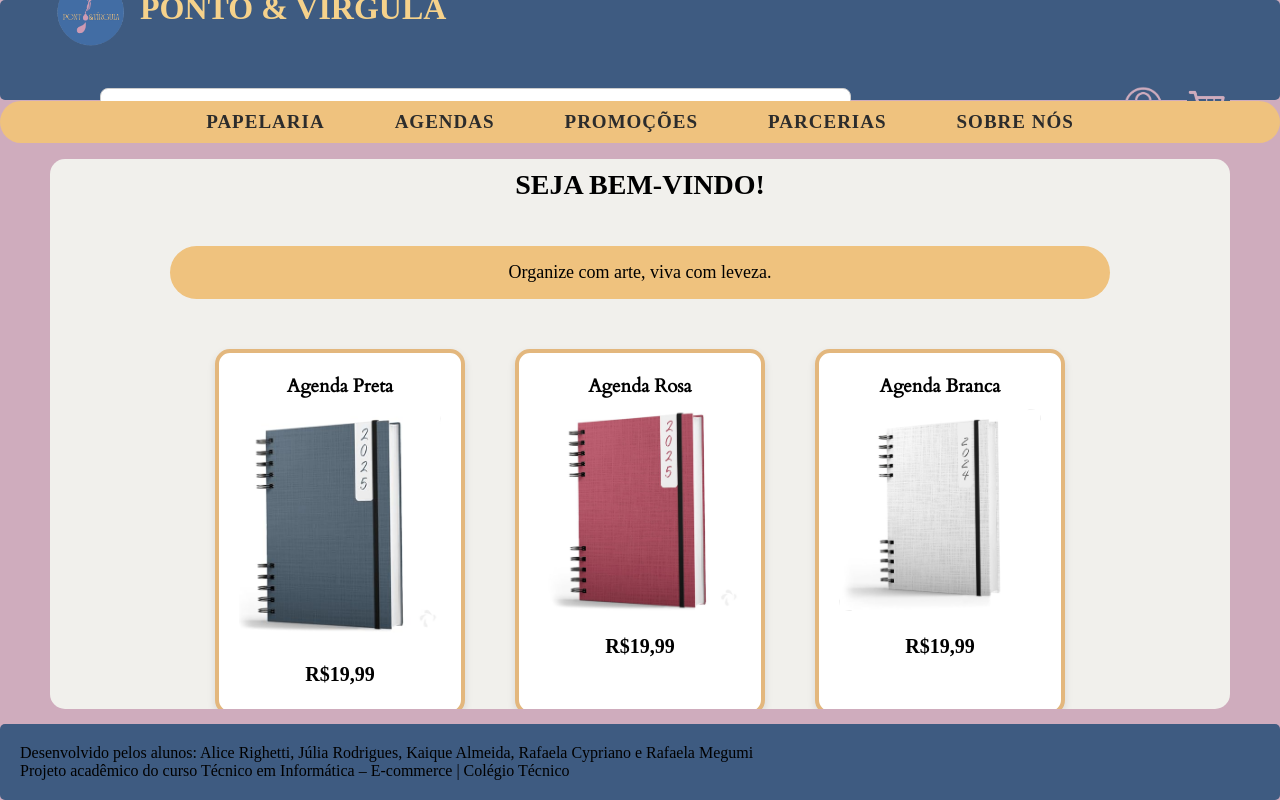
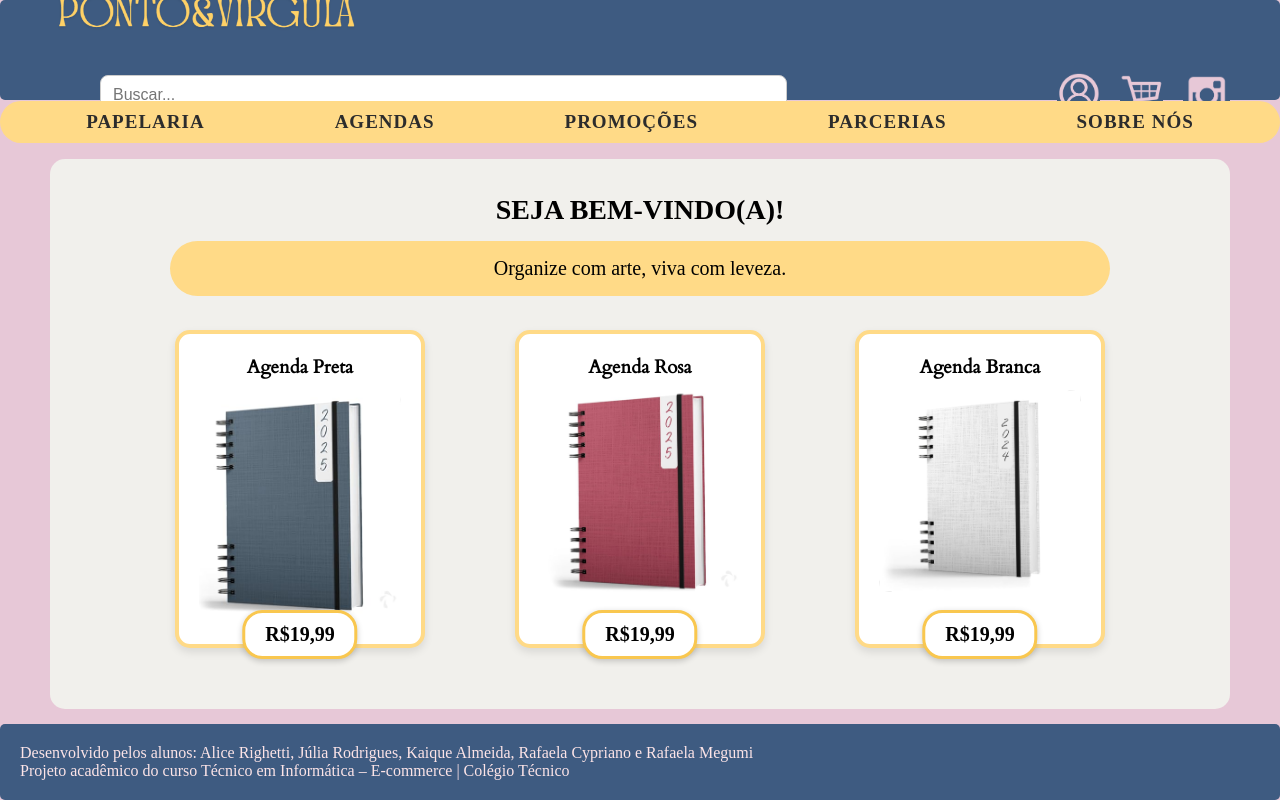
Before and after one commit to Megumination/Ecommerce, a PHP site: page / in a window 1280 px wide. Run offline with PHP 8.4, Linux system fonts and the light colour scheme; some web fonts are replaced.

Commit message:
ajeitei caixa de precos e melhorias visuais

```diff
--- a/grid.css
+++ b/grid.css
@@ -10,7 +10,7 @@
     grid-template-rows: auto auto 1fr 1fr auto;
     height: 100vh;
     gap: 1px;
-    background-color: #cfacbd;
+    background-color: #e7c8d7;
 }
 
 header {
@@ -23,7 +23,7 @@ header {
 
 nav {
     grid-area: nav;
-    background-color: #efc27e;
+    background-color: #ffda87;
     display: flex;
     padding: 10px;
     border-radius: 25px;
--- a/index.html
+++ b/index.html
@@ -21,7 +21,6 @@
             <div class="header-container">
                 <div class="logo">
                     <img src="imagens/logo.png" alt="Logo da Ponto & Vírgula">
-                    <h1>PONTO &amp; VÍRGULA</h1>
                 </div>
 
                 <div class="acoes">
@@ -31,6 +30,7 @@
                         <img src="imagens/icone_login.png" alt="Usuário">
                     </a>
                     <img src="imagens/carrinho.png" alt="Carrinho">
+                    <img src="imagens/instagram.png" alt="Instagram">
                 </div>
 
             </div>
@@ -48,7 +48,7 @@
         <!-- Conteúdo principal -->
         <main class="main">
             <div>
-                <h2>SEJA BEM-VINDO!</h2>
+                <h2>SEJA BEM-VINDO(A)!</h2>
                 <p class="slogan-box">Organize com arte, viva com leveza.</p>
 
                 <section class="produtos">
@@ -56,19 +56,19 @@
                         <h3>Agenda Preta</h3>
                         <img src="imagens/agenda1.jpg" alt="Agenda Preta" class="imagem-padrao">
                         <img src="imagens/agenda2.jpg" alt="Agenda 2" class="imagem-alternativa">
-                        <p class="preco">R$19,99</p>
+                        <div class="preco">R$19,99</div>
                     </div>
 
                     <div class="card">
                         <h3>Agenda Rosa</h3>
                         <img src="imagens/agenda2.jpg" alt="Agenda Rosa">
-                        <p class="preco">R$19,99</p>
+                        <div class="preco">R$19,99</div>
                     </div>
 
                     <div class="card">
                         <h3>Agenda Branca</h3>
                         <img src="imagens/agenda3.jpg" alt="Agenda Branca">
-                        <p class="preco">R$19,99</p>
+                        <div class="preco">R$19,99</div>
                     </div>
                 </section>
             </div>
@@ -82,6 +82,7 @@
             <p>Projeto acadêmico do curso Técnico em Informática – E-commerce | Colégio Técnico</p>
         </footer>
 
+
     </div>
 </body>
 
--- a/style.css
+++ b/style.css
@@ -22,9 +22,12 @@
 
 .card {
     background: white;
-    border: 4px solid #e3b77d;
+    position: relative;
+    display: inline-block;
+    border: 4px solid #ffda87;
     border-radius: 15px;
     padding: 20px;
+    margin: 20px;
     text-align: center;
     width: 250px;
     box-shadow: 0 4px 8px rgba(0, 0, 0, 0.1);
@@ -144,10 +147,10 @@ header .container {
 /* NAV */
 nav {
     grid-area: nav;
-    background-color: #efc27e;
+    background-color: #ffda87;
     display: flex;
     justify-content: center;
-    gap: 70px;
+    gap: 130px;
     padding: 10px;
     border-radius: 25px;
     margin-top: 0px;
@@ -174,15 +177,12 @@ nav a:hover {
     text-align: center;
     font-size: 28px;
     font-family: 'Sorts Mill Goudy', serif;
-    margin-bottom: 10px;
+    margin-top: 25px;
 }
-
-
 
 .produtos {
     display: flex;
     justify-content: center;
-    /*margin-top: 5px;*/
     gap: 50px;
     flex-wrap: wrap;
 }
@@ -190,6 +190,19 @@ nav a:hover {
 .imagem-alternativa/*alice*/
 {
     display: none;
+}
+
+.preco {
+    position: absolute;
+    bottom: -15px; /* ajusta para sobrepor na parte inferior */
+    left: 50%;
+    transform: translateX(-50%);
+    background: #fff;
+    padding: 10px 20px;
+    border: 3px solid #f9c74f; /* borda amarela */
+    border-radius: 20px;
+    font-weight: bold;
+    box-shadow: 0 2px 6px rgba(0,0,0,0.2);
 }
 
 .card:hover/*alice*/
@@ -223,7 +236,7 @@ nav a:hover {
 }
 
 .slogan-box {
-    background-color: #efc27e;
+    background-color: #ffda87;
     padding: 1rem 2rem;
     border-radius: 30px;
     display: block;
@@ -232,8 +245,9 @@ nav a:hover {
     text-align: center;
     font-size: clamp(14px, 1.5vw, 18px);
     font-family: 'Sorts Mill Goudy', serif;
-    margin: 0 auto 40px auto;
-    margin-top: 25px;
+    margin: 0 auto 4px auto;
+    margin-top: 5px;
+    font-size: 20px;
 }
 
 /* LOGIN */
@@ -394,3 +408,8 @@ input[type="password"] {
         margin-left: 50px;
     }
 }
+
+/*FOOTER*/
+.footer p{
+    color:#fce4e7;
+}
```
Also changed, not shown: other parts of style.css (+12 -12 lines), imagens/carrinho.png, imagens/icone_login.png, imagens/instagram.png (added), imagens/logo.png.
